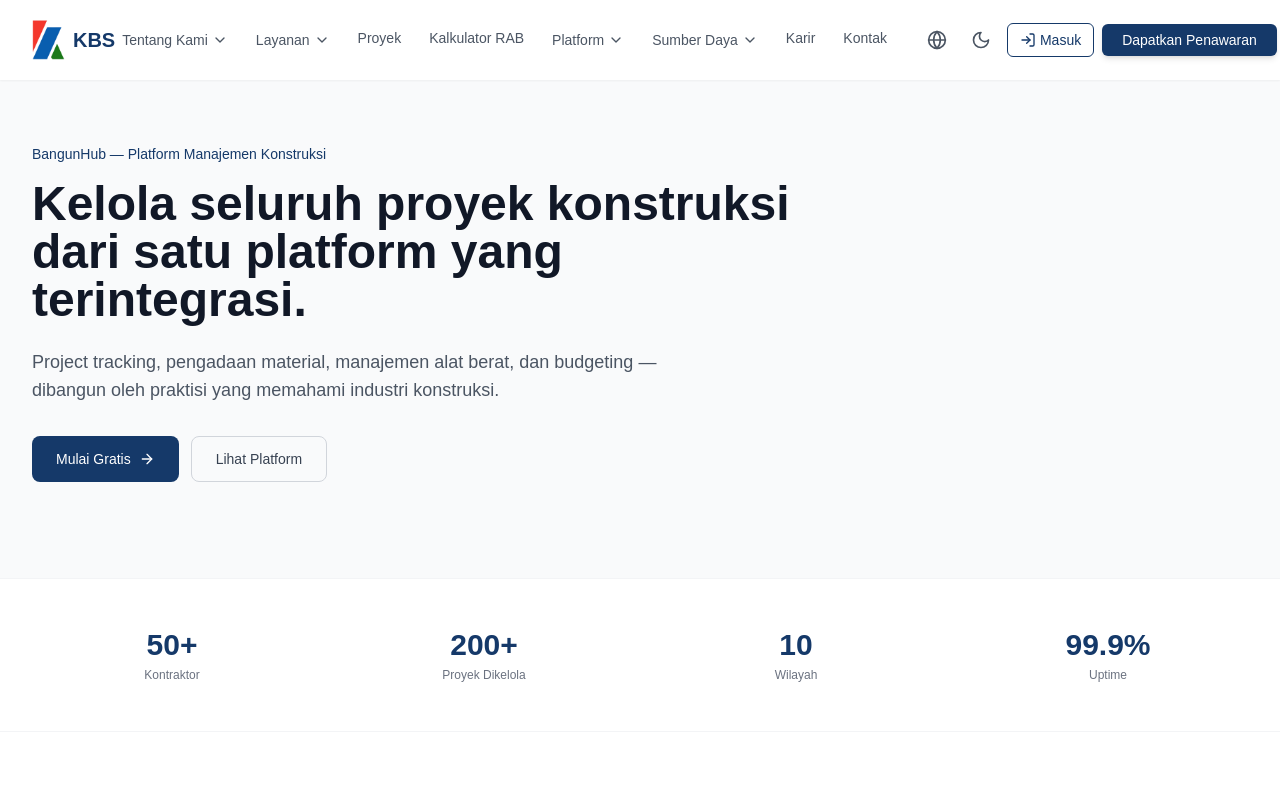
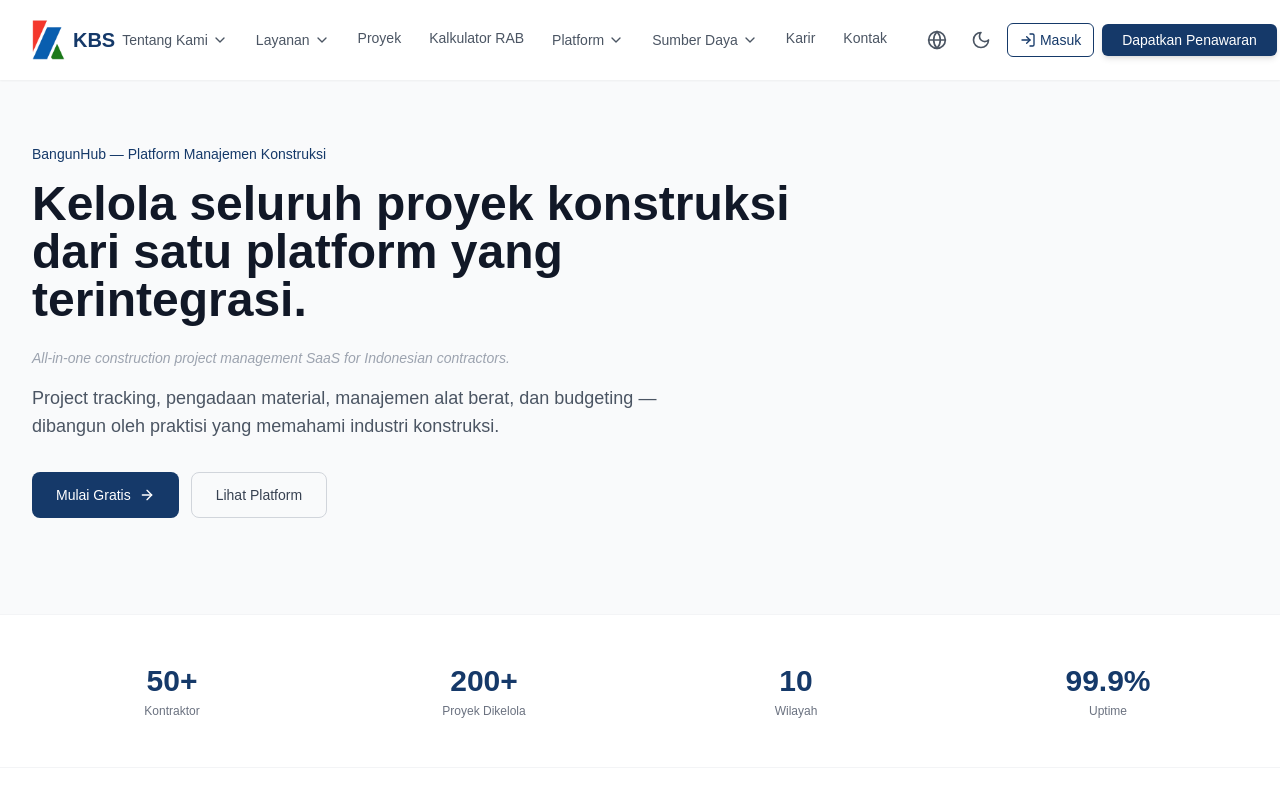
Before and after one commit to marcelaritonang/website-pt.kbs, a Next.js app: page /tech in a window 1280 px wide. Both pictures are taken after a click on the button 953 px from the left and 40 px from the top of the page. Shown: the top 800 px of the page. Built offline with nearby package versions, Linux system fonts and the light colour scheme.

Commit message:
feat: add English subtitle and company attribution to tech page for startup program reviewers

```diff
--- a/src/app/tech/page.tsx
+++ b/src/app/tech/page.tsx
@@ -112,6 +112,11 @@ export default function TechLandingPage() {
                   ? 'Manage all your construction projects from one integrated platform.'
                   : 'Kelola seluruh proyek konstruksi dari satu platform yang terintegrasi.'}
               </h1>
+              {!isEn && (
+                <p className={`text-sm italic mb-4 ${isDark ? 'text-gray-500' : 'text-gray-400'}`}>
+                  All-in-one construction project management SaaS for Indonesian contractors.
+                </p>
+              )}
               <p className={`text-base md:text-lg mb-8 leading-relaxed max-w-2xl ${isDark ? 'text-gray-400' : 'text-gray-600'}`}>
                 {isEn
                   ? 'Project tracking, material procurement, equipment management, and budgeting — built by practitioners who understand the construction industry.'
@@ -331,6 +336,9 @@ export default function TechLandingPage() {
                 {isEn ? 'Contact via WhatsApp' : 'Hubungi via WhatsApp'}
               </a>
             </div>
+            <p className={`text-xs mt-8 ${isDark ? 'text-gray-600' : 'text-gray-400'}`}>
+              BangunHub is a product of PT Karya Bangun Semesta · Jakarta, Indonesia
+            </p>
           </div>
         </div>
       </section>
```
